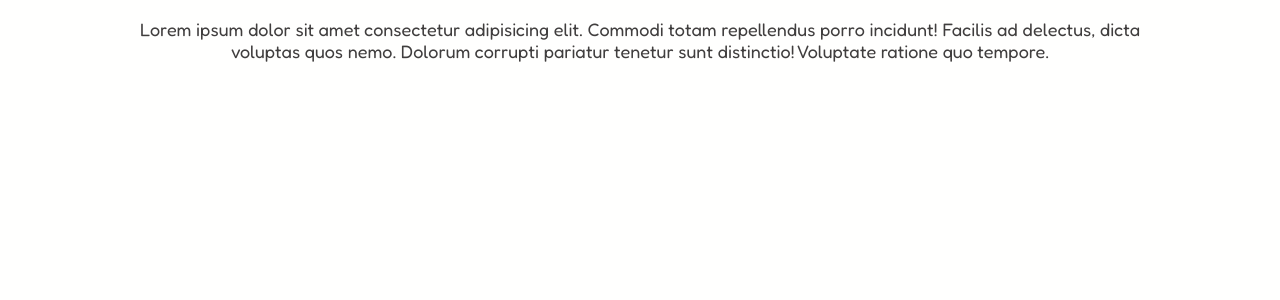
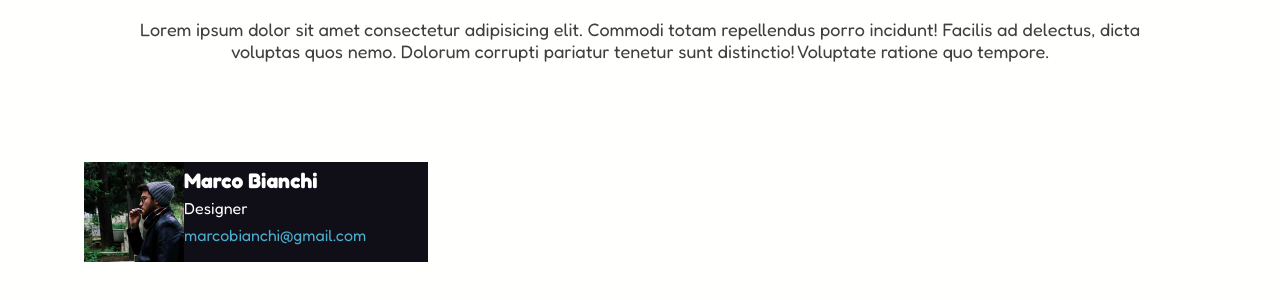
Before and after one commit to Vahidone/html-css-float-cards, a plain HTML site: page index.html in a window 1280 px wide. Shown: the part 108-408 px from the top of the page. Drawn offline with Linux system fonts and the light colour scheme.

Commit message:
[add]: first card

```diff
--- a/css/style.css
+++ b/css/style.css
@@ -13,6 +13,11 @@ body {
   max-width: 1200px;
   margin: 0 auto ;
 }
+.clearfix::after{
+  content: '';
+  display: table;
+  clear: both;
+}
 
 #section-up{
   text-align: center;
@@ -27,3 +32,39 @@ body {
 p{
   color: rgb(64, 62, 62);
 }
+#section-down{
+  padding-top: 40px;
+}
+.row .column{
+  float: left;
+  width: calc(100% / 3);
+  padding: 20px;
+}
+.card{
+  background-color: #100E17;
+  color: white;
+}
+.card img{
+  width: 100px;
+}
+.card img,
+.contenuti{
+  float: left;
+}
+.card .contenuti span{
+  display: block;
+  font-size: 16px;
+}
+.card .contenuti h3,
+.card .contenuti span {
+  margin-top: 5px;
+}
+.card .contenuti span{
+  margin-bottom: 5px;
+}
+
+.card .contenuti a{
+  color: #4CAECF;
+  font-size: 16px;
+  text-decoration: none;
+}
--- a/index.html
+++ b/index.html
@@ -12,16 +12,23 @@
       <h1>Meet Our Team</h1>
       <p>Lorem ipsum dolor sit amet consectetur adipisicing elit. Commodi totam repellendus porro incidunt! Facilis ad delectus, dicta voluptas quos nemo. Dolorum corrupti pariatur tenetur sunt distinctio! Voluptate ratione quo tempore.</p>
     </section>
-    <section id="down" class="container">
+    <section id="section-down" class="container">
       <div class="row">
-        <div class="column">
-        <div class="column">
-        <div class="column">
-        <div class="column">
-        <div class="column">
-        <div class="column">
-
+        <div class="column debug">
+          <div class="card clearfix">
+            <img src="img/male1.png" alt="male1">
+            <div class="contenuti">
+              <h3>Marco Bianchi</h3>
+              <span>Designer</span>
+              <a href="#">marcobianchi@gmail.com</a>
+            </div>
+          </div>
         </div>
+        <div class="column debug"></div>
+        <div class="column debug"></div>
+        <div class="column debug"></div>
+        <div class="column debug"></div>
+        <div class="column debug"></div>
       </div>
     </section>
   </main>
```
